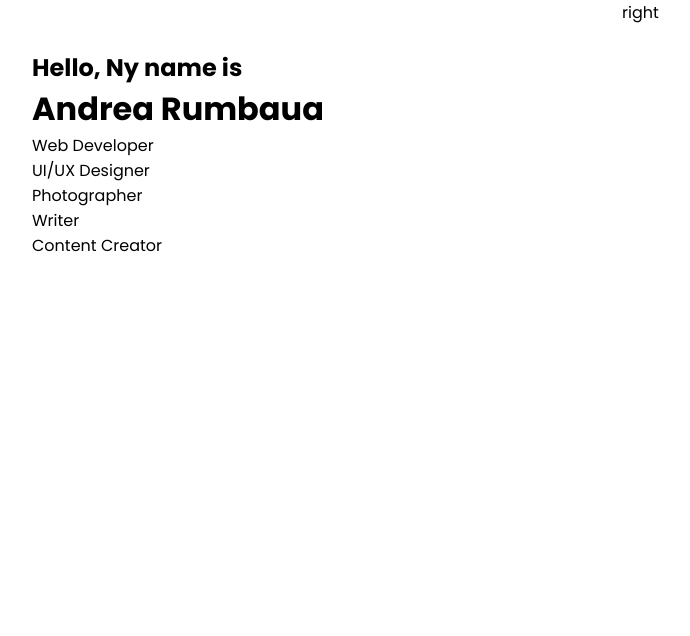
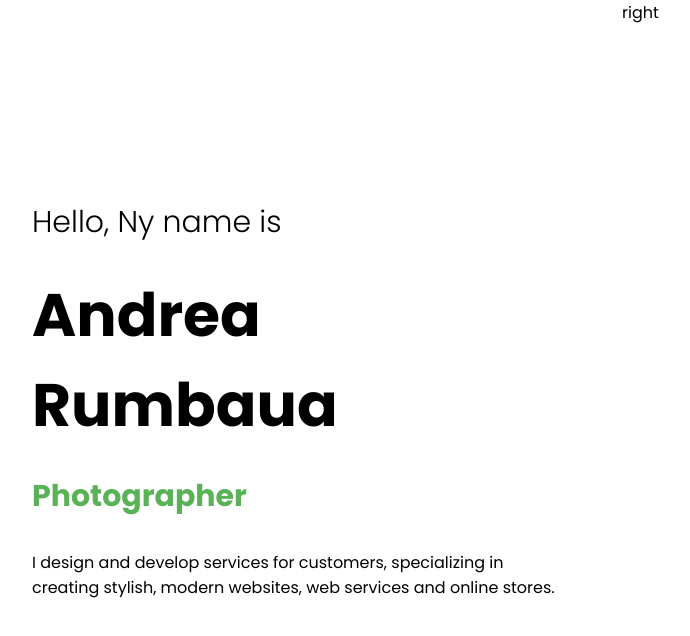
Before and after one commit to arumbaua366/portfolio_v2, a React (Create React App) app: page / in a window 1280 px wide. Shown: the top 636 px of the page, without its empty margins (18-708 px from the left). Built offline with nearby package versions, Linux system fonts and the light colour scheme.

Commit message:
added intro content and animation

```diff
--- a/src/components/intro/Intro.jsx
+++ b/src/components/intro/Intro.jsx
@@ -16,6 +16,10 @@
               <div className="i-title-item">Content Creator</div>
             </div>
           </div>
+          <div className="i-desc">
+            I design and develop services for customers, specializing in
+            creating stylish, modern websites, web services and online stores.
+          </div>
         </div>
       </div>
       <div className="i-right">right</div>
--- a/src/components/intro/intro.css
+++ b/src/components/intro/intro.css
@@ -5,6 +5,9 @@
 
 .i-left {
   flex: 1;
+  display: flex;
+  align-items: center;
+  justify-content: center;
 }
 
 .i-right {
@@ -13,4 +16,51 @@
 
 .i-left-wrapper {
   padding: 50px;
+  height: 50%;
+  display: flex;
+  flex-direction: column;
+  justify-content: space-between;
 }
+
+.i-intro {
+  font-size: 30px;
+  font-weight: 300;
+}
+
+.i-name {
+  font-size: 60px;
+}
+
+.i-title {
+  height: 50px;
+  overflow: hidden;
+}
+
+.i-title-wrapper {
+  height: 100%;
+  animation: move 10s ease-in-out infinite alternate;
+}
+
+@keyframes move {
+  25% {
+    transform: translateY(-50px);
+  }
+  50% {
+    transform: translateY(-100px);
+  }
+  75% {
+    transform: translateY(-150px);
+  }
+  100% {
+    transform: translateY(-200px);
+  }
+}
+
+.i-title-item {
+  height: 50px;
+  font-size: 30px;
+  font-weight: bold;
+  color: #59b256;
+  display: flex;
+  align-items: center;
+}
```
